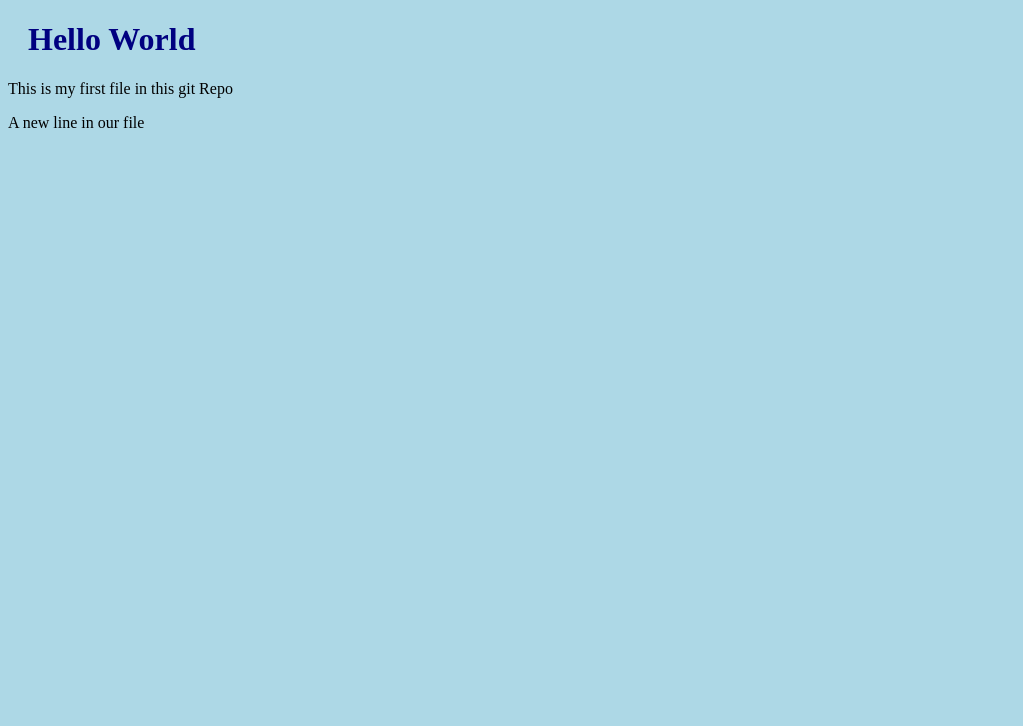
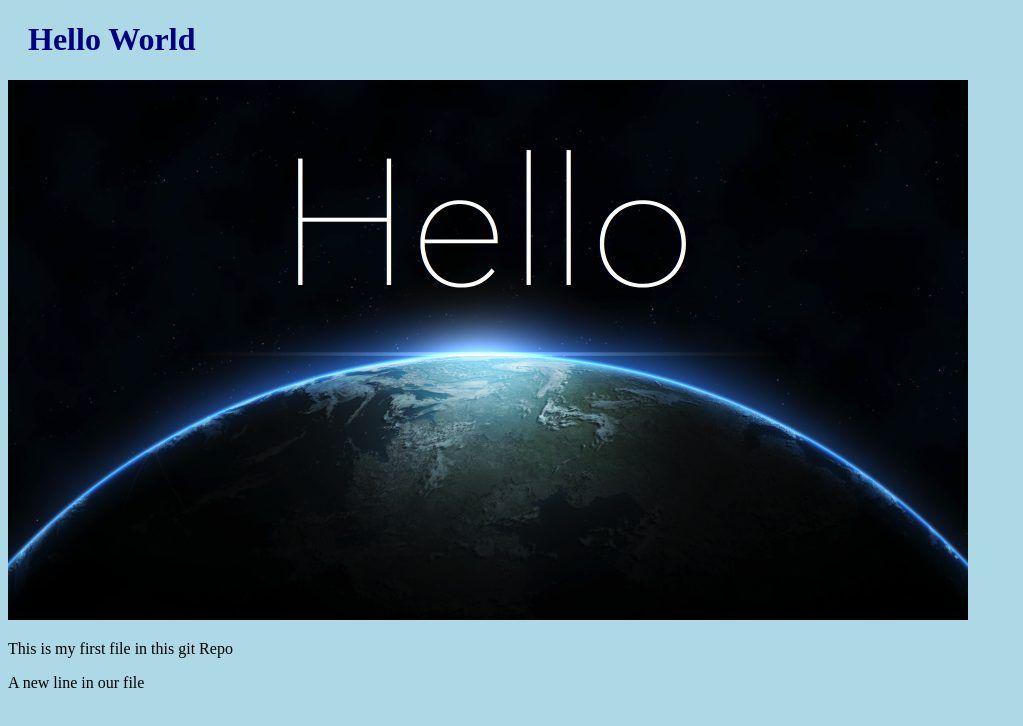
Before and after one commit to musaCODEzz/musamax.github.io, a plain HTML site: page index.html in a window 1280 px wide. Shown: the whole page, without its empty margins (0-1023 px from the left). Drawn offline with Linux system fonts and the light colour scheme.

Commit message:
Added image to Hello World

```diff
--- a/index.html
+++ b/index.html
@@ -8,6 +8,9 @@
 </head>
 <body>
     <h1>Hello World</h1>
+    <div>
+        <img src="hello_world.png" alt="Hello world from space" style="width: 100%;max-width: 960px;">
+    </div>
     <p>This is my first file in this git Repo</p>
     <p>A new line in our file</p>
 </body>
```
Also changed, not shown: hello_world.png (added).
